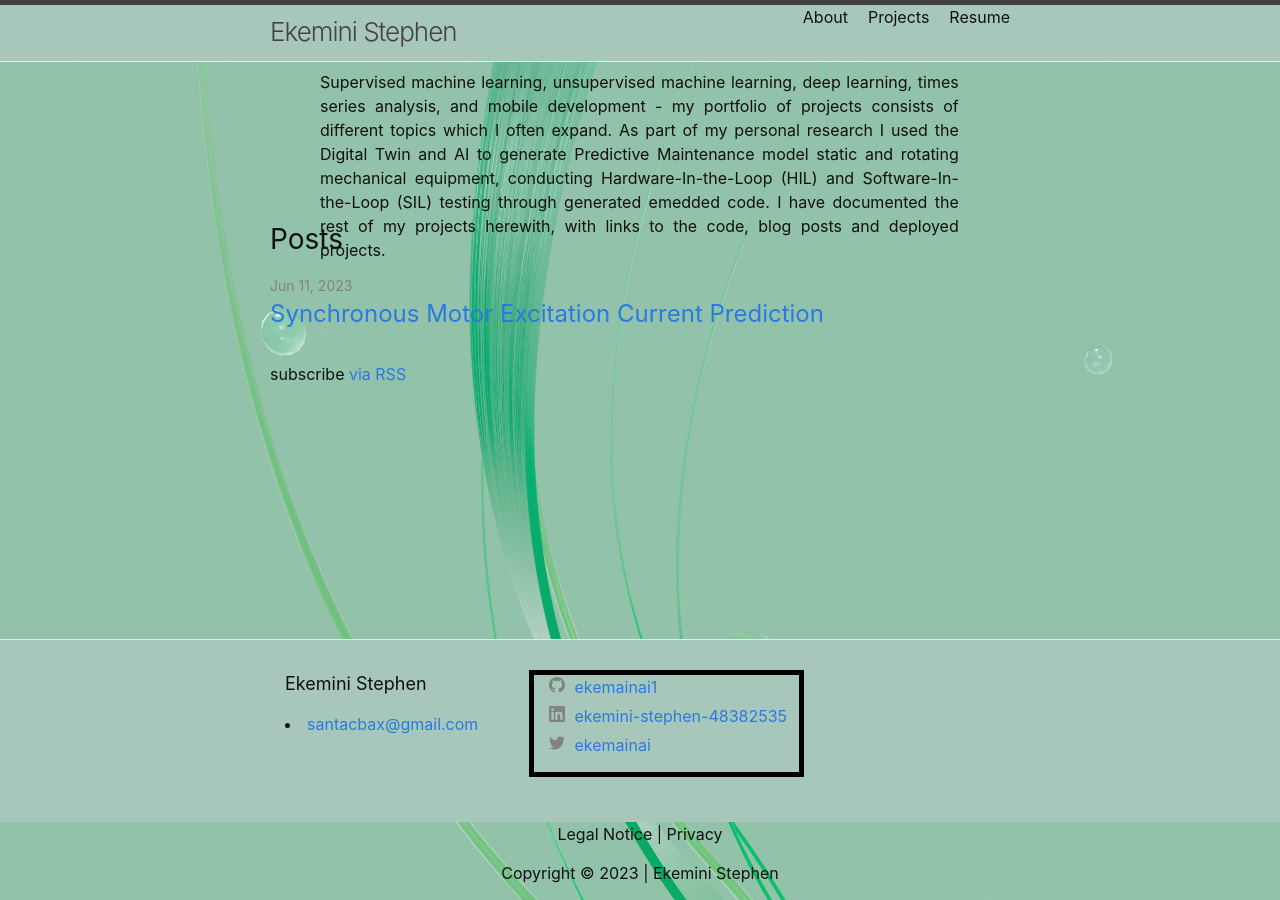
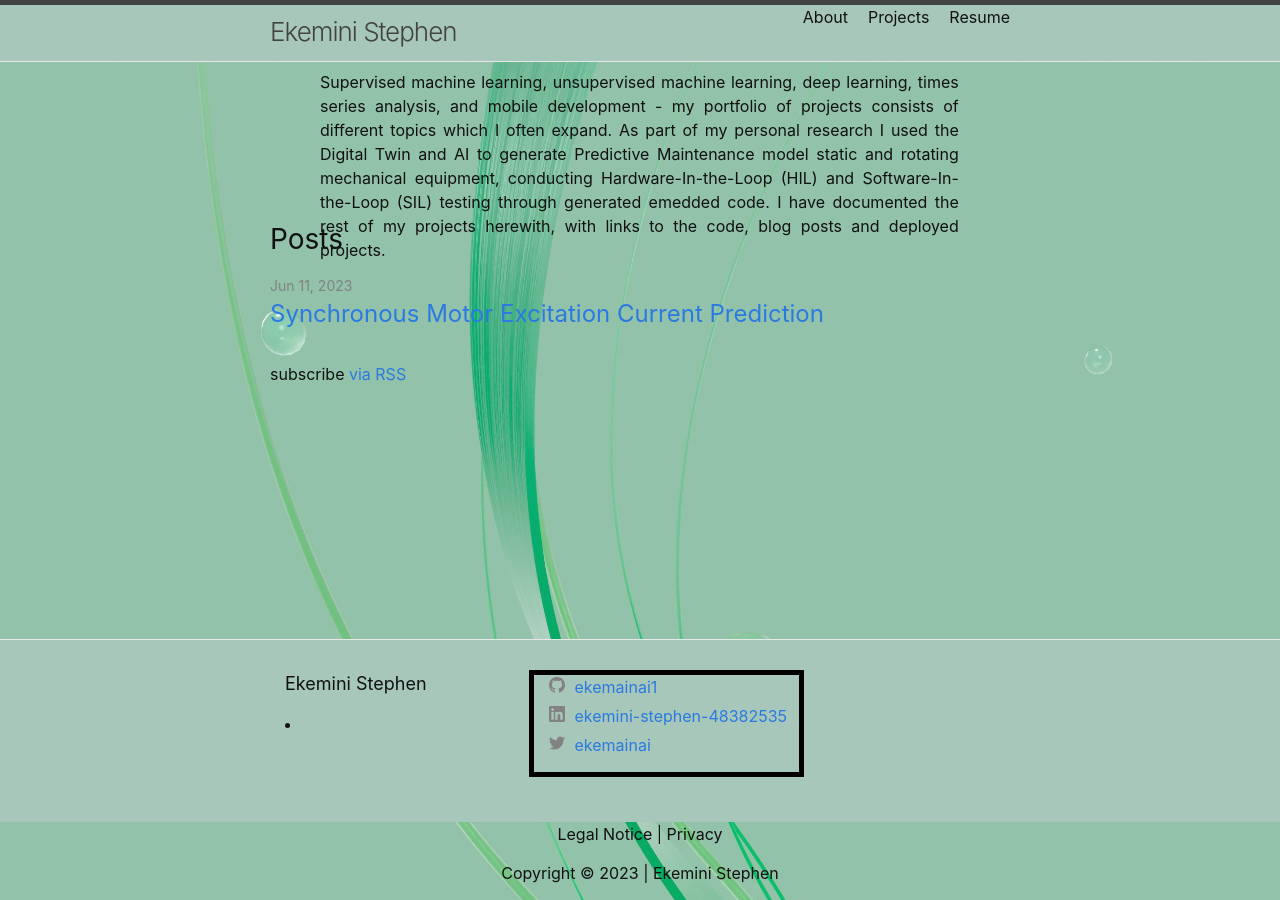
Before and after one commit to ekemainaiML/ekepatkemi, a Jekyll site: the page built from index.markdown, in a window 1280 px wide. Built offline with Jekyll 4.4.1, drawn with Linux system fonts in a browser that asks for light colours.

Commit message:
Remove email

```diff
--- a/_config.yml
+++ b/_config.yml
@@ -26,7 +26,7 @@ description: "Supervised machine learning, unsupervised machine learning, deep l
               equipment, conducting Hardware-In-the-Loop (HIL) and Software-In-the-Loop (SIL) testing
               through generated emedded code. I have documented the rest of my projects herewith,
               with links to the code, blog posts and deployed projects."
-email: santacbax@gmail.com
+email: "" #santacbax@gmail.com
 baseurl: "/ekepatkemi" # the subpath of your site, e.g. /blog
 url: "" # the base hostname & protocol for your site, e.g. http://example.com
 twitter_username: ekemainai
```
